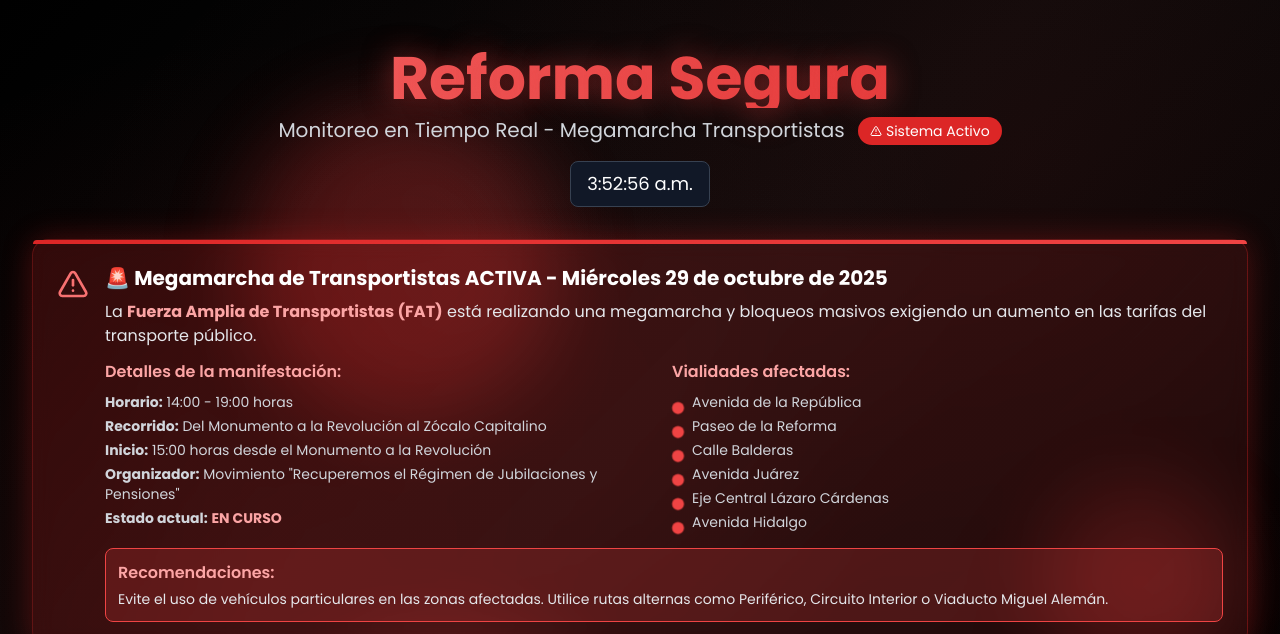
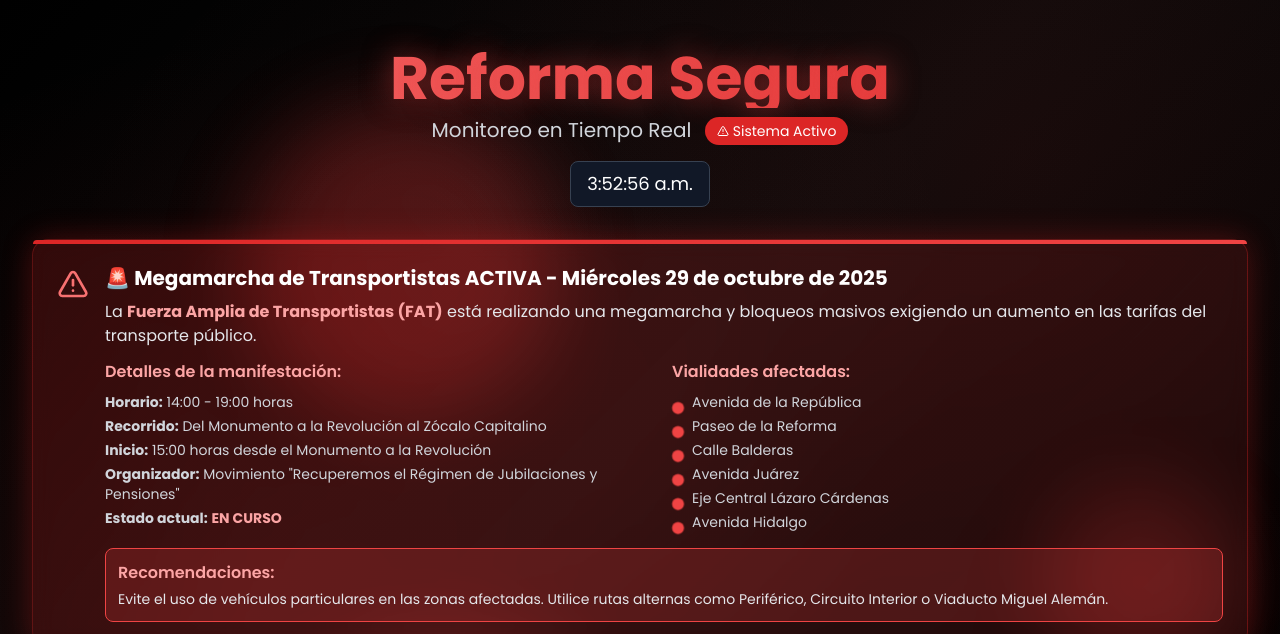
Before and after one commit to Gefreek/ReformaSegura.github.io, a plain HTML site: page index.html in a window 1280 px wide. Shown: the top 634 px of the page. Drawn offline with nearby package versions, Linux system fonts and the light colour scheme.

Commit message:
Update index.html

```diff
--- a/index.html
+++ b/index.html
@@ -253,7 +253,7 @@
                 Reforma Segura
             </h1>
             <p class="text-lg md:text-xl text-gray-300 mt-2 max-w-3xl mx-auto">
-                Monitoreo en Tiempo Real - Megamarcha Transportistas
+                Monitoreo en Tiempo Real
                 <span id="status-container" class="inline-flex items-center px-3 py-1 rounded-full text-sm bg-red-600 text-white ml-2">
                     <i data-lucide="alert-triangle" class="w-3 h-3 mr-1"></i>
                     <span id="status-text">Sistema Activo</span>
```
